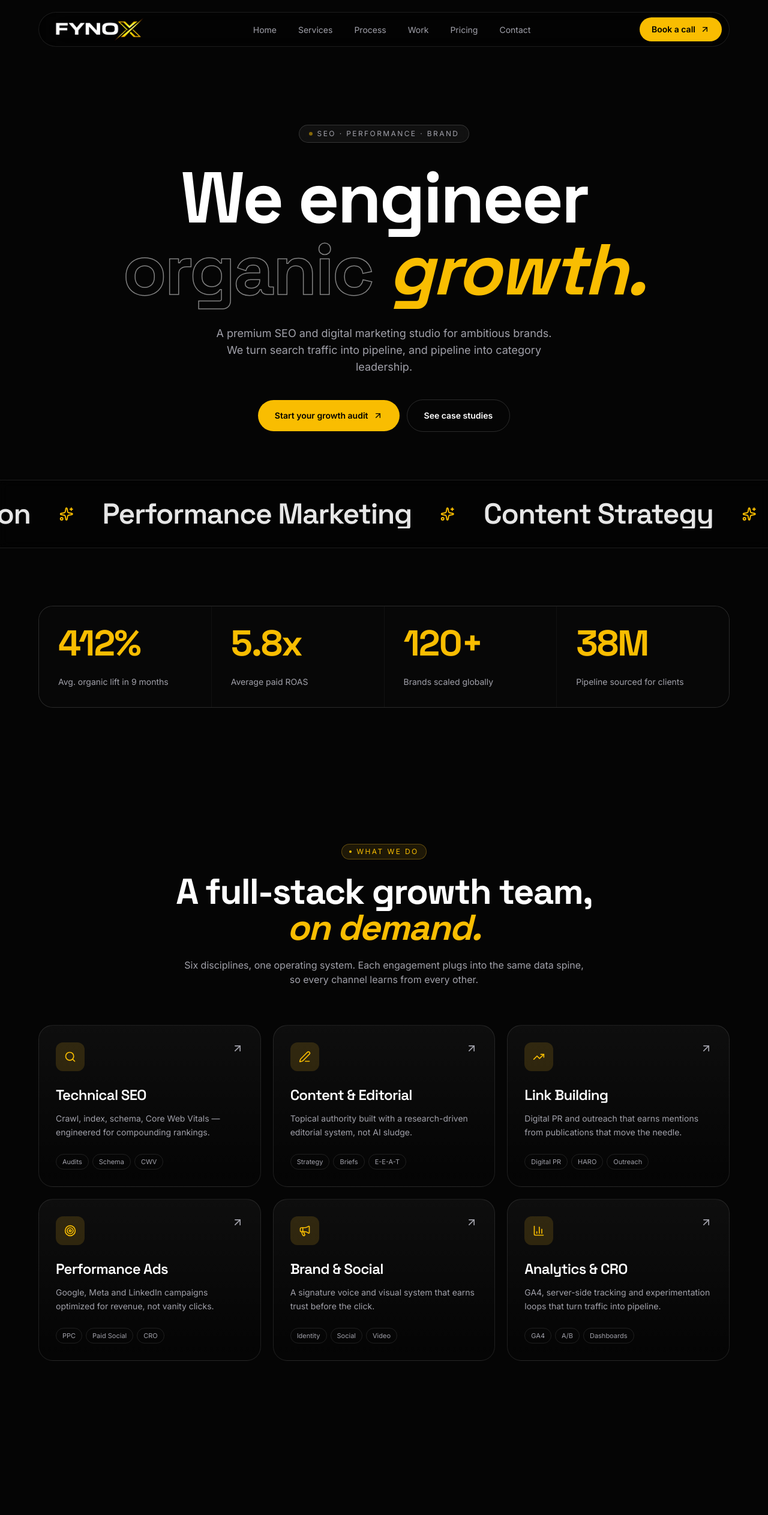
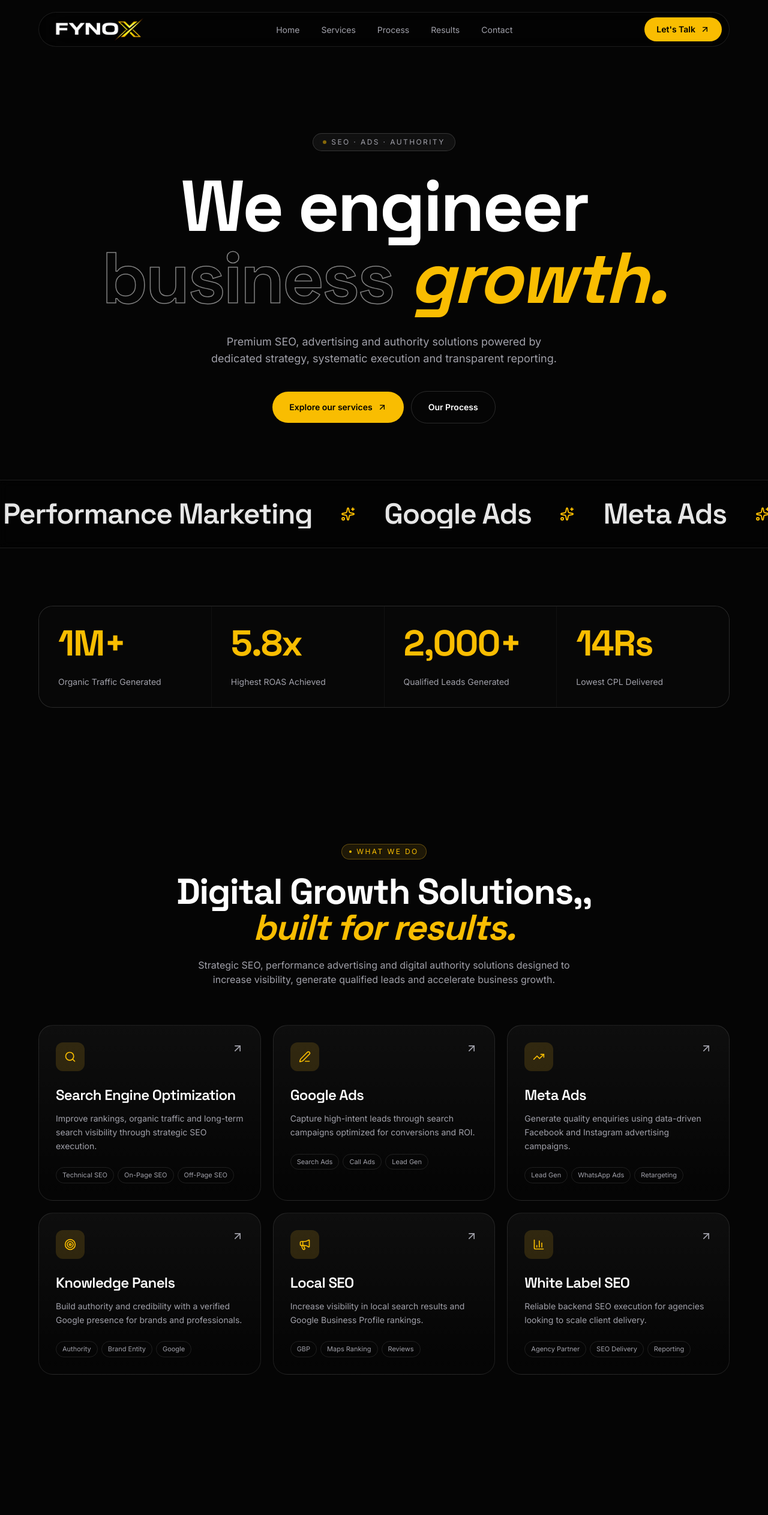
Before and after one commit to Aarmil1234/fynox, a React (Vite) app: page / in a window 1280 px wide. Shown: the top 2526 px of the page at 60% size. Built offline with nearby package versions, Linux system fonts and the light colour scheme.

Commit message:
content change

```diff
--- a/src/App.tsx
+++ b/src/App.tsx
@@ -27,18 +27,18 @@ const NAV = [
   { label: "Home", href: "#" },
   { label: "Services", href: "#services" },
   { label: "Process", href: "#process" },
-  { label: "Work", href: "#work" },
-  { label: "Pricing", href: "#pricing" },
+  { label: "Results", href: "#results" },
+  // { label: "About", href: "#pricing" },
   { label: "Contact", href: "#contact" },
 ];
 
 const SERVICES = [
-  { icon: Search, title: "Technical SEO", desc: "Crawl, index, schema, Core Web Vitals — engineered for compounding rankings.", tags: ["Audits", "Schema", "CWV"] },
-  { icon: PenLine, title: "Content & Editorial", desc: "Topical authority built with a research-driven editorial system, not AI sludge.", tags: ["Strategy", "Briefs", "E-E-A-T"] },
-  { icon: TrendingUp, title: "Link Building", desc: "Digital PR and outreach that earns mentions from publications that move the needle.", tags: ["Digital PR", "HARO", "Outreach"] },
-  { icon: Target, title: "Performance Ads", desc: "Google, Meta and LinkedIn campaigns optimized for revenue, not vanity clicks.", tags: ["PPC", "Paid Social", "CRO"] },
-  { icon: Megaphone, title: "Brand & Social", desc: "A signature voice and visual system that earns trust before the click.", tags: ["Identity", "Social", "Video"] },
-  { icon: BarChart3, title: "Analytics & CRO", desc: "GA4, server-side tracking and experimentation loops that turn traffic into pipeline.", tags: ["GA4", "A/B", "Dashboards"] },
+  { icon: Search, title: "Search Engine Optimization", desc: "Improve rankings, organic traffic and long-term search visibility through strategic SEO execution.", tags: ["Technical SEO", "On-Page SEO", "Off-Page SEO"] },
+  { icon: PenLine, title: "Google Ads", desc: "Capture high-intent leads through search campaigns optimized for conversions and ROI.", tags: ["Search Ads", "Call Ads", "Lead Gen"] },
+  { icon: TrendingUp, title: "Meta Ads", desc: "Generate quality enquiries using data-driven Facebook and Instagram advertising campaigns.", tags: ["Lead Gen", "WhatsApp Ads", "Retargeting"] },
+  { icon: Target, title: "Knowledge Panels", desc: "Build authority and credibility with a verified Google presence for brands and professionals.", tags: ["Authority", "Brand Entity", "Google"] },
+  { icon: Megaphone, title: "Local SEO", desc: "Increase visibility in local search results and Google Business Profile rankings.", tags: ["GBP", "Maps Ranking", "Reviews"] },
+  { icon: BarChart3, title: "White Label SEO", desc: "Reliable backend SEO execution for agencies looking to scale client delivery.", tags: ["Agency Partner", "SEO Delivery", "Reporting"] },
 ];
 
 const STEPS = [
@@ -49,40 +49,42 @@ const STEPS = [
 ];
 
 const WORK = [
-  { brand: "Lumen.fi", sector: "Fintech SaaS", metric: "+412%", label: "organic sessions in 9 months", color: "from-amber-300/20" },
-  { brand: "Northwave", sector: "DTC Apparel", metric: "5.8x", label: "ROAS on paid social Q4", color: "from-amber-300/20" },
-  { brand: "Holtz Legal", sector: "Professional Services", metric: "#1", label: "for 38 commercial keywords", color: "from-amber-300/20" },
-  { brand: "Forma Labs", sector: "B2B SaaS", metric: "$2.3M", label: "sourced pipeline / 12 mo", color: "from-amber-300/20" },
+  {  metric: "1M+", label: "Organic Traffic Generated", color: "from-amber-300/20" },
+  { metric: "5.8x", label: "Highest ROAS Achieved", color: "from-amber-300/20" },
+  {  metric: "2000+", label: "Qualified Leads Generated", color: "from-amber-300/20" },
+  {  metric: "14Rs", label: "Lowest CPL Delivered", color: "from-amber-300/20" },
 ];
 
 const TESTIMONIALS = [
-  { quote: "Fynox rebuilt our entire SEO stack in a quarter. Demo bookings tripled and we finally have a marketing engine we trust.", name: "Priya Mehta", role: "VP Growth, Lumen.fi" },
-  { quote: "They operate like an in-house team with the taste of a top agency. The reporting alone is worth the retainer.", name: "Daniel Hwang", role: "CMO, Forma Labs" },
-  { quote: "We went from invisible to category leader. Our paid spend dropped 30% while pipeline doubled.", name: "Sara Holtz", role: "Founder, Holtz Legal" },
+  { quote: "We saw improvement in our Google rankings and online visibility after SEO work. The Knowledge Panel for our company and personal brand helped build credibility and trust. The approach was professional, result-driven, and focused on growth.", name: "Divyesh Savaliya", role: "Chairman, Onix Renewable" },
+  { quote: "We started seeing better rankings on Google and more visibility for our business after the SEO work. The progress is steady, and communication has been clear throughout. The approach is practical and focused on improving results over time.", name: "Piyush Variya", role: "Managing Director, Sunora Solar" },
+  { quote: "Our Meta Ads campaigns started delivering better results with a reduction in cost per lead. Within a few days, lead quality improved and performance became more stable. The approach is practical, data-driven, and focused on real results.", name: "Chintan Jadav", role: "owner, Lexus Energy" },
+  { quote: "We started getting more relevant inquiries for Maruti Suzuki cars through Meta Ads campaigns. Lead flow improved and targeting became more effective over time. The approach is practical and focused on consistent results.", name: "Yagna Chandra", role: "Director, Atul Motors(Maruti Suzuki)" },
+  { quote: "Meta Ads campaigns helped improve the quality of inquiries for our Mahindra vehicles. Lead generation became more consistent, and targeting was handled effectively. The overall approach is practical and focused on delivering steady results.", name: "Alpesh Chandra", role: "CEO, Atul Automotives(Mahindra)" },
 ];
 
 const PRICING = [
   {
-    name: "Launch",
-    price: "$3.4k",
+    name: "Starter",
+    price: "₹9,999",
     cadence: "/month",
-    pitch: "For early-stage brands ready to plant the SEO flag.",
-    features: ["Technical SEO foundation", "4 editorial briefs / mo", "Monthly analytics review", "Slack channel + async loom"],
+    pitch: "Perfect for businesses looking to improve search visibility and establish a strong organic foundation.",
+    features: ["Technical SEO foundation", "On-Page Optimization", "Off-Page Optimization", "Monthly Reporting"],
   },
   {
-    name: "Scale",
-    price: "$7.8k",
+    name: "Growth",
+    price: "₹19,999",
     cadence: "/month",
-    pitch: "Most chosen — a full growth pod operating as your team.",
-    features: ["Everything in Launch", "10 editorial pieces / mo", "Digital PR + outreach", "Paid media management", "Bi-weekly strategy sync"],
+    pitch: "Most chosen - a full growth pod operating as your team.",
+    features: ["Everything in Starter", "Google Ads Management", "Meta Ads Management", "Conversion Tracking", "Strategy Reviews"],
     featured: true,
   },
   {
-    name: "Authority",
+    name: "Enterprise",
     price: "Custom",
     cadence: "",
-    pitch: "For market leaders defending and expanding category share.",
-    features: ["Dedicated growth pod", "Custom data warehouse", "Experimentation program", "Executive workshops"],
+    pitch: "Tailored growth solutions for established businesses, agencies and high-growth brands.",
+    features: ["Dedicated Strategy", "White Label SEO", "Knowledge Panel Services", "Custom Deliverables"],
   },
 ];
 
@@ -145,8 +147,7 @@ function Nav() {
           href="#contact"
           className="group flex items-center gap-2 rounded-full bg-amber px-5 py-2.5 text-sm font-semibold text-black transition-transform hover:scale-[1.03]"
         >
-          Book a call
-          <ArrowUpRight className="h-4 w-4 transition-transform group-hover:translate-x-0.5 group-hover:-translate-y-0.5" />
+Let's Talk          <ArrowUpRight className="h-4 w-4 transition-transform group-hover:translate-x-0.5 group-hover:-translate-y-0.5" />
         </a>
       </nav>
     </header>
@@ -159,7 +160,7 @@ function Hero() {
       <Reveal>
         <div className="inline-flex items-center gap-2 rounded-full border border-white/15 bg-white/5 px-4 py-1.5 text-xs uppercase tracking-[0.2em] text-muted-foreground backdrop-blur">
           <span className="h-1.5 w-1.5 rounded-full bg-amber animate-pulse" />
-          SEO · Performance · Brand
+          SEO · Ads · Authority
         </div>
       </Reveal>
 
@@ -167,24 +168,27 @@ function Hero() {
         <h1 className="font-display mt-8 max-w-5xl text-5xl font-bold leading-[0.95] sm:text-7xl md:text-[7.5rem]">
           We engineer
           <br />
-          <span className="text-stroke">organic</span> <span className="text-amber italic">growth.</span>
+          <span className="text-stroke">business</span> <span className="text-amber italic">growth.</span>
         </h1>
       </Reveal>
 
       <Reveal delay={240}>
         <p className="mx-auto mt-8 max-w-xl text-base text-muted-foreground sm:text-lg">
-          A premium SEO and digital marketing studio for ambitious brands. We turn search traffic into pipeline, and pipeline into category leadership.
+          Premium SEO, advertising and authority solutions
+powered by dedicated strategy, systematic execution and
+transparent reporting.
+
         </p>
       </Reveal>
 
       <Reveal delay={360}>
         <div className="mt-10 flex flex-wrap items-center justify-center gap-3">
           <a href="#contact" className="group flex items-center gap-2 rounded-full bg-amber px-7 py-4 text-sm font-semibold text-black transition-transform hover:scale-105">
-            Start your growth audit
+            Explore our services
             <ArrowUpRight className="h-4 w-4 transition-transform group-hover:translate-x-0.5 group-hover:-translate-y-0.5" />
           </a>
-          <a href="#work" className="rounded-full border border-white/15 px-7 py-4 text-sm font-semibold text-foreground transition-colors hover:bg-white/5">
-            See case studies
+          <a href="#results" className="rounded-full border border-white/15 px-7 py-4 text-sm font-semibold text-foreground transition-colors hover:bg-white/5">
+            Our Process
           </a>
         </div>
       </Reveal>
@@ -194,7 +198,7 @@ function Hero() {
 }
 
 function Marquee() {
-  const items = ["Search Engine Optimization", "Performance Marketing", "Content Strategy", "Conversion Design", "Digital PR", "Analytics & CRO"];
+  const items = ["Search Engine Optimization", "Performance Marketing", "Google Ads", "Meta Ads", "Google Knowledge Panel", "White Label Seo" , " Lead Generation" , "Digital Authority"];
   const row = [...items, ...items];
   return (
     <section className="relative border-y border-white/10 bg-black/40 py-8 backdrop-blur">
@@ -214,10 +218,10 @@ function Marquee() {
 
 function Stats() {
   const stats = [
-    { v: 412, s: "%", l: "Avg. organic lift in 9 months" },
-    { v: 5.8, s: "x", l: "Average paid ROAS", float: true },
-    { v: 120, s: "+", l: "Brands scaled globally" },
-    { v: 38, s: "M", l: "Pipeline sourced for clients" },
+    { v: 1, s: "M+", l: "Organic Traffic Generated" },
+    { v: 5.8, s: "x", l: "Highest ROAS Achieved", float: true },
+    { v: 2000, s: "+", l: "Qualified Leads Generated" },
+    { v: 14, s: "Rs", l: "Lowest CPL Delivered" },
   ];
   return (
     <section className="relative px-6 py-24">
@@ -262,8 +266,11 @@ function Services() {
     <section id="services" className="relative px-6 py-32">
       <SectionHeading
         tag="What we do"
-        title={<>A full-stack growth team, <span className="text-amber italic">on demand.</span></>}
-        sub="Six disciplines, one operating system. Each engagement plugs into the same data spine, so every channel learns from every other."
+        title={<>Digital Growth Solutions,, <span className="text-amber italic">built for results.</span></>}
+        sub="Strategic SEO, performance advertising and
+digital authority solutions designed to increase
+visibility, generate qualified leads and accelerate
+business growth."
       />
       <div className="mx-auto grid max-w-6xl gap-5 md:grid-cols-2 lg:grid-cols-3">
         {SERVICES.map((s, i) => {
@@ -320,7 +327,7 @@ function Process() {
 
 function Work() {
   return (
-    <section id="work" className="relative px-6 py-32">
+    <section id="results" className="relative px-6 py-32">
       <SectionHeading tag="Selected Work" title={<>Numbers that <span className="text-amber italic">compound.</span></>} sub="A snapshot of what's possible when strategy, content and engineering pull in the same direction." />
       <div className="mx-auto grid max-w-6xl gap-5 md:grid-cols-2">
         {WORK.map((w, i) => (
@@ -633,8 +640,8 @@ function Footer() {
             <ul className="mt-4 space-y-2 text-sm">
               <li><a href="#services" className="hover:text-amber">Services</a></li>
               <li><a href="#process" className="hover:text-amber">Process</a></li>
-              <li><a href="#work" className="hover:text-amber">Work</a></li>
-              <li><a href="#pricing" className="hover:text-amber">Pricing</a></li>
+              <li><a href="#results" className="hover:text-amber">Results</a></li>
+              <li><a href="#contact" className="hover:text-amber">Contact</a></li>
             </ul>
           </div>
           <div>
```
